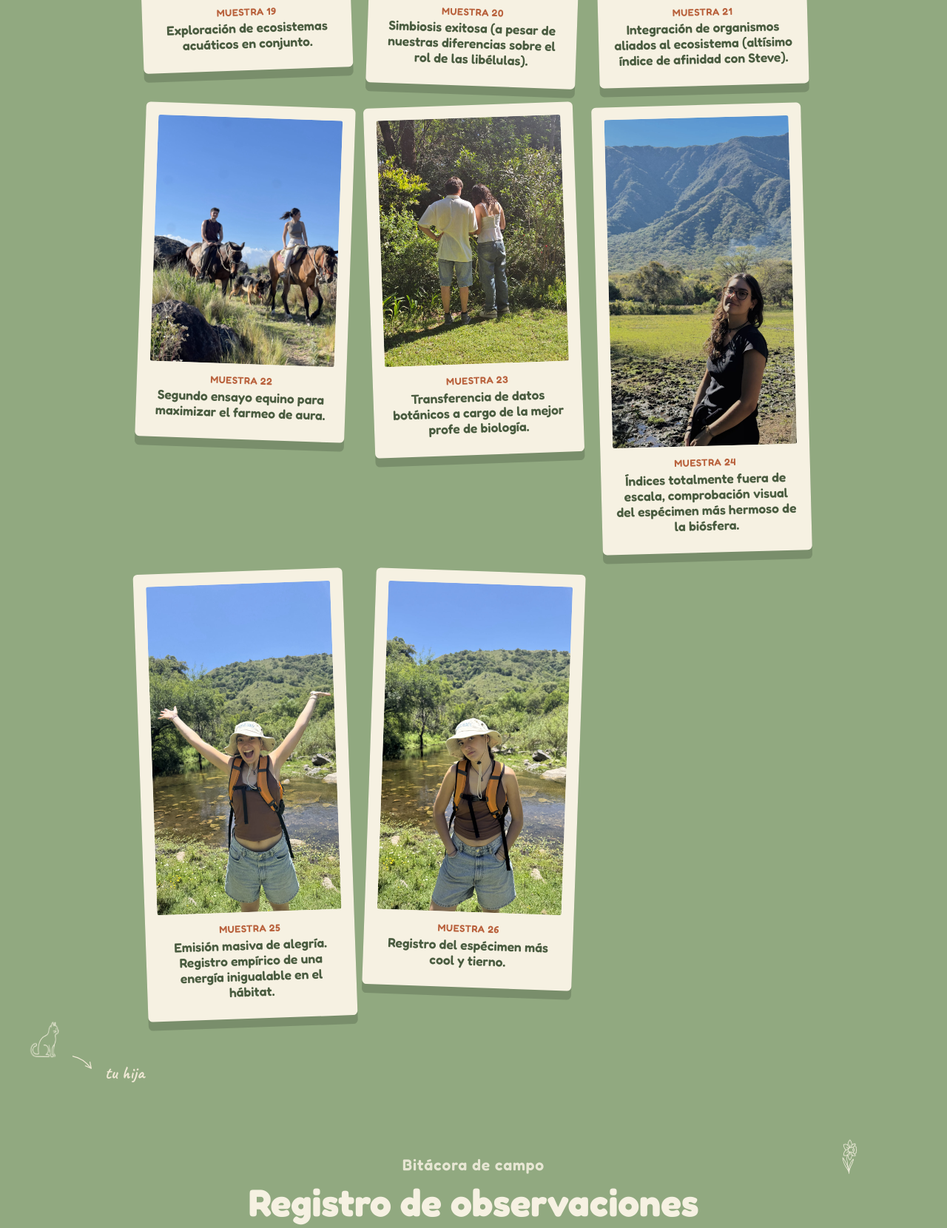
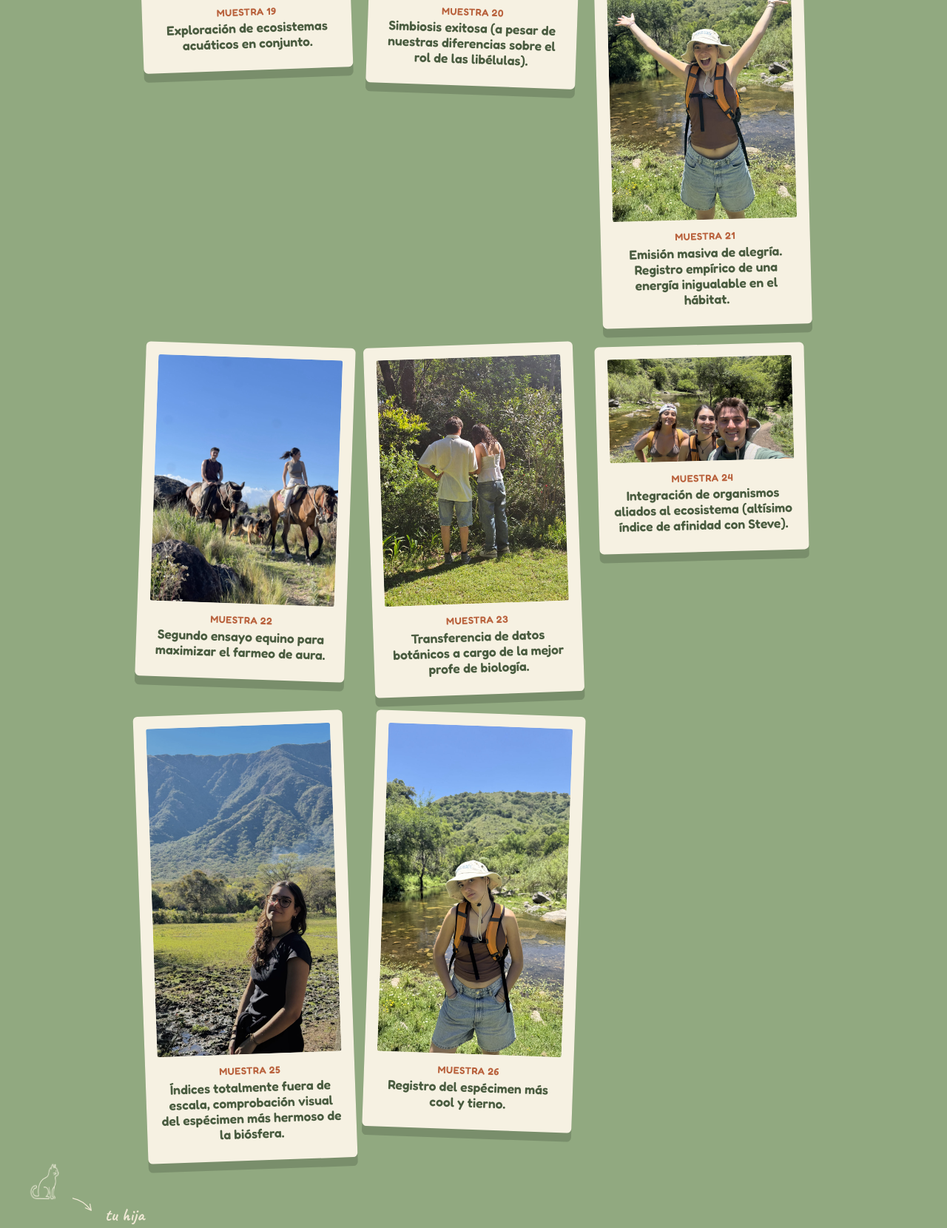
Before and after one commit to santiagopizarrof/santiagopizarrof.github.io, a website: page index.html in a window 1280 px wide. Shown: the part 8021-9681 px from the top of the page at 74% size. Drawn offline with Linux system fonts and the light colour scheme.

Commit message:
Deshace el swap 21/25 e intercambia Muestra 24 con Muestra 25
Corrección: el pedido era intercambiar 24 y 25, no 21 y 25. Se revierte
esa posición a su foto/caption original y se swapea foto+caption entre
24 y 25, manteniendo los números 1-26 en orden de izquierda a derecha.

```diff
--- a/index.html
+++ b/index.html
@@ -349,8 +349,8 @@
         <figcaption><span class="sample-number">Muestra 20</span><span data-edit="caption-5">Simbiosis exitosa (a pesar de nuestras diferencias sobre el rol de las libélulas).</span></figcaption>
       </figure>
       <figure class="polaroid reveal">
-        <img class="polaroid-photo" src="assets/photos/foto25.jpg" alt="" loading="lazy">
-        <figcaption><span class="sample-number">Muestra 21</span><span data-edit="caption-25">Integración de organismos aliados al ecosistema (altísimo índice de afinidad con Steve).</span></figcaption>
+        <img class="polaroid-photo" src="assets/photos/foto6.jpg" alt="" loading="lazy">
+        <figcaption><span class="sample-number">Muestra 21</span><span data-edit="caption-6">Emisión masiva de alegría. Registro empírico de una energía inigualable en el hábitat.</span></figcaption>
       </figure>
       <figure class="polaroid reveal">
         <img class="polaroid-photo" src="assets/photos/foto10.jpg" alt="" loading="lazy">
@@ -361,12 +361,12 @@
         <figcaption><span class="sample-number">Muestra 23</span><span data-edit="caption-16">Transferencia de datos botánicos a cargo de la mejor profe de biología.</span></figcaption>
       </figure>
       <figure class="polaroid reveal">
-        <img class="polaroid-photo" src="assets/photos/foto24.jpg" alt="" loading="lazy">
-        <figcaption><span class="sample-number">Muestra 24</span><span data-edit="caption-24">Índices totalmente fuera de escala, comprobación visual del espécimen más hermoso de la biósfera.</span></figcaption>
+        <img class="polaroid-photo" src="assets/photos/foto25.jpg" alt="" loading="lazy">
+        <figcaption><span class="sample-number">Muestra 24</span><span data-edit="caption-25">Integración de organismos aliados al ecosistema (altísimo índice de afinidad con Steve).</span></figcaption>
       </figure>
       <figure class="polaroid reveal">
-        <img class="polaroid-photo" src="assets/photos/foto6.jpg" alt="" loading="lazy">
-        <figcaption><span class="sample-number">Muestra 25</span><span data-edit="caption-6">Emisión masiva de alegría. Registro empírico de una energía inigualable en el hábitat.</span></figcaption>
+        <img class="polaroid-photo" src="assets/photos/foto24.jpg" alt="" loading="lazy">
+        <figcaption><span class="sample-number">Muestra 25</span><span data-edit="caption-24">Índices totalmente fuera de escala, comprobación visual del espécimen más hermoso de la biósfera.</span></figcaption>
       </figure>
       <figure class="polaroid reveal">
         <img class="polaroid-photo" src="assets/photos/foto26.jpg" alt="" loading="lazy">
```
